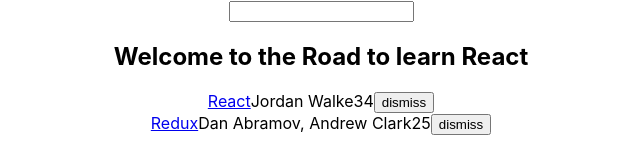
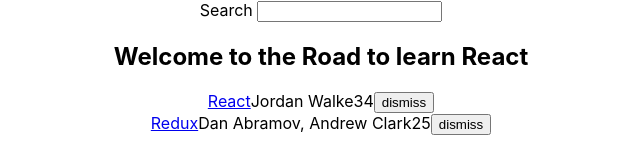
Before and after one commit to fv17/road-to-learn-hackernews, a React (Create React App) app: page / in a window 1280 px wide. Shown: the top 160 px of the page, without its empty margins (319-959 px from the left). Built offline with nearby package versions, Linux system fonts and the light colour scheme.

Commit message:
study: Composable Components

```diff
--- a/src/App.js
+++ b/src/App.js
@@ -52,7 +52,9 @@
         <Search
           value={searchTerm}
           onChange={this.onChangeSearchTerm}
-        />
+        >
+          Search
+        </Search>
         <Table
           list={list}
           searchTerm={searchTerm}
@@ -65,10 +67,10 @@
 
 class Search extends Component {
   render() {
-    const { value, onChange } = this.props
+    const { value, onChange, children } = this.props
     return(
       <form>
-        <input
+        {children} <input
           type="text"
           value={value}
           onChange={onChange}
```
